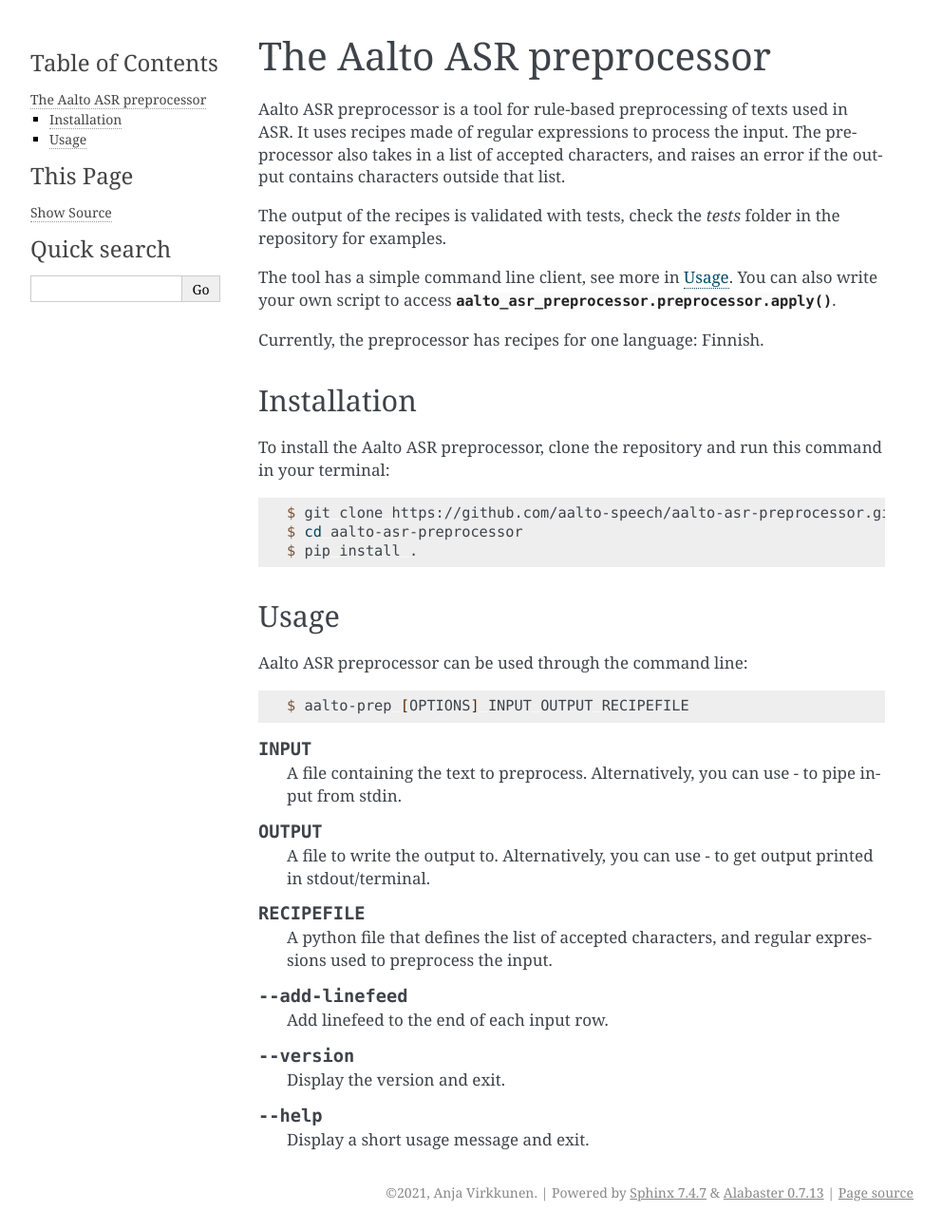
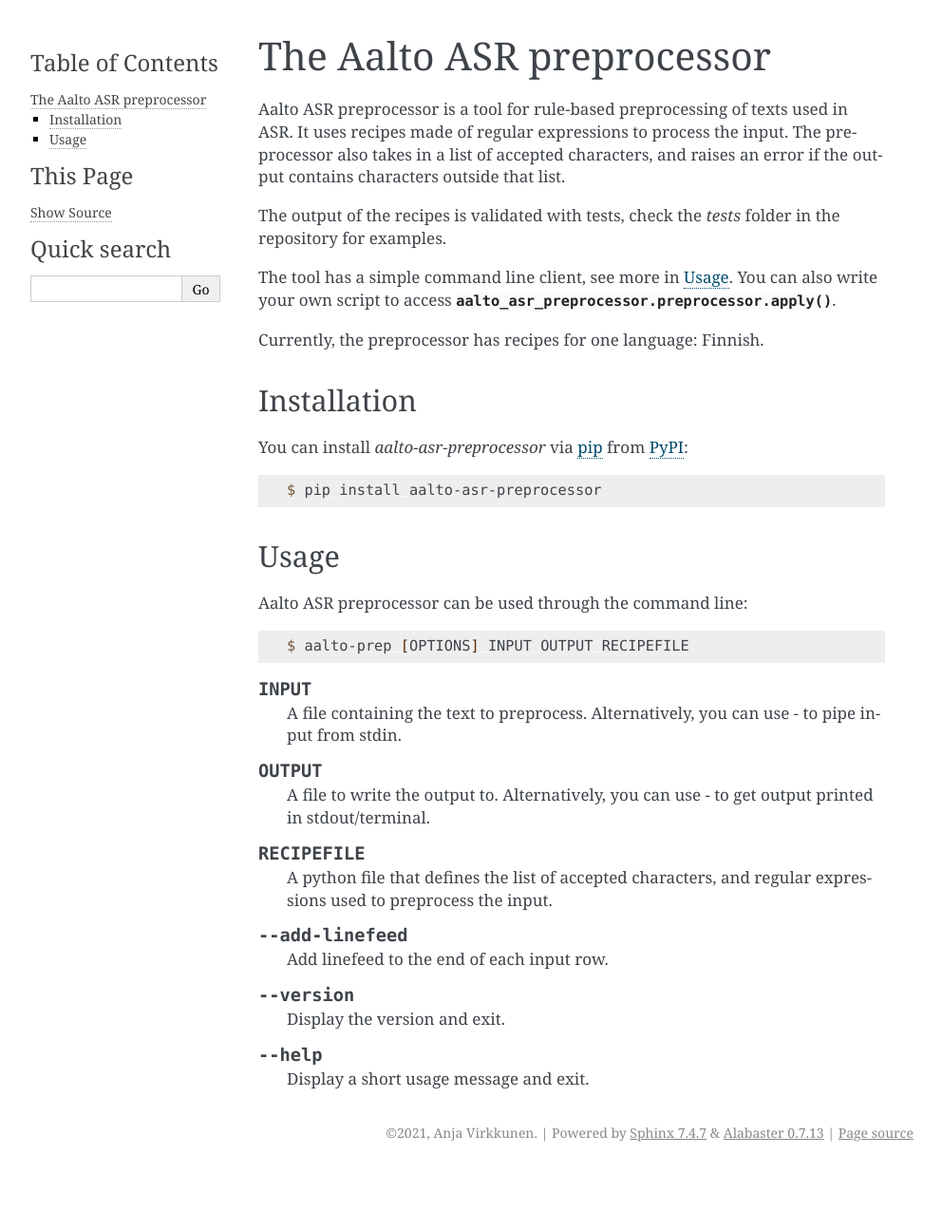
Before and after one commit to aalto-speech/aalto-asr-preprocessor, a Sphinx documentation site: the page built from docs/index.rst, in a window 1280 px wide. Shown: the whole page at 95% size, without its empty margins (148-1140 px from the left). Built offline with Sphinx 7.4.7, drawn with Linux system fonts in a browser that asks for light colours; after the commit the page ends 1232 px from its top, so only the background shows below that.

Commit message:
Documentation (#7)
* Add badges and update install instructions.

* Add py.typed marker file

* Add dependabot

```diff
--- a/docs/index.rst
+++ b/docs/index.rst
@@ -24,14 +24,11 @@
 Installation
 ------------
 
-To install the Aalto ASR preprocessor,
-clone the repository and run this command in your terminal:
+You can install *aalto-asr-preprocessor* via pip_ from PyPI_:
 
 .. code-block:: console
 
-   $ git clone https://github.com/aalto-speech/aalto-asr-preprocessor.git
-   $ cd aalto-asr-preprocessor
-   $ pip install .
+   $ pip install aalto-asr-preprocessor
 
 
 .. _usage:
@@ -71,3 +68,6 @@
 .. option:: --help
 
    Display a short usage message and exit.
+
+.. _pip: https://pip.pypa.io/
+.. _PyPI: https://pypi.org/
--- /dev/null
+++ b/docs/requirements.txt
@@ -0,0 +1,3 @@
+sphinx==3.5.1
+sphinx-click==2.5.0
+sphinx-rtd-theme==0.5.1
```
Also changed, not shown: README.rst (+12 -7 lines), 5 other files.
